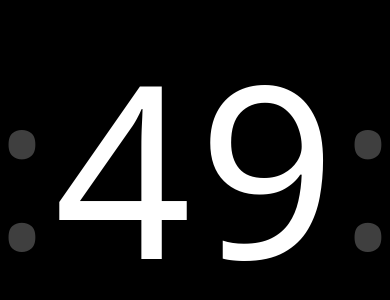
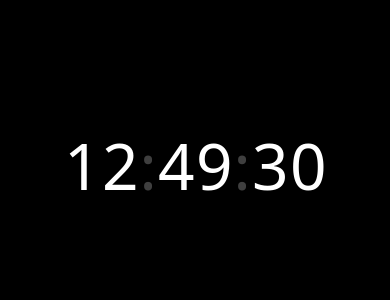
Before and after one commit to Ethan8787/web, a React (Vite) app: page /clock in a window 390 px wide. Shown: the part 256-556 px from the top of the page. Built offline with nearby package versions, Linux system fonts and the light colour scheme.

Commit message:
mobile support

```diff
--- a/src/components/Clock.css
+++ b/src/components/Clock.css
@@ -27,8 +27,12 @@
 
 .scroll-timer {
     display: flex;
-    font-size: 15rem;
     align-items: center;
+    font-size: clamp(
+            4rem,
+            calc(100vw - 575px),
+            15rem
+    );
 }
 
 .digit {
@@ -49,11 +53,7 @@
 }
 
 .colon {
-    font-size: 0.9em;
-    line-height: 1.2em;
-    display: inline-flex;
-    align-items: center;
-    justify-content: center;
+    font-size: 1em;
     transform: translate3d(0, 0, 0);
     will-change: opacity;
     animation: colonBreath 1s infinite;
--- a/src/components/Clock.jsx
+++ b/src/components/Clock.jsx
@@ -1,9 +1,11 @@
-import { useEffect, useRef } from "react";
+import { useEffect, useRef, useState } from "react";
 import "./Clock.css";
+import Navbar from "./Navbar.jsx";
 
 export default function Clock() {
     const digitRefs = useRef({});
     const timerRef = useRef(null);
+    const [isFullscreen, setIsFullscreen] = useState(true);
 
     const clearDigit = digit => {
         while (digit.firstChild) digit.removeChild(digit.firstChild);
@@ -25,7 +27,6 @@ export default function Clock() {
     const animateDigit = (id, value) => {
         const digit = digitRefs.current[id];
         if (!digit) return;
-
         if (digit.dataset.value == value) return;
 
         const oldSpan = digit.querySelector("span");
@@ -95,17 +96,25 @@ export default function Clock() {
             }
         };
 
+        const onFullscreenChange = () => {
+            setIsFullscreen(!!document.fullscreenElement);
+        };
+
         document.addEventListener("visibilitychange", onVisibilityChange);
+        document.addEventListener("fullscreenchange", onFullscreenChange);
 
         return () => {
             clearTimeout(timerRef.current);
             document.removeEventListener("visibilitychange", onVisibilityChange);
+            document.removeEventListener("fullscreenchange", onFullscreenChange);
         };
     }, []);
 
     const bind = id => el => (digitRefs.current[id] = el);
 
     return (
+        <>
+            {!isFullscreen && <Navbar />}
             <div className="clock-shell">
                 <div className="clock-layer">
                     <div className="scroll-timer">
@@ -122,5 +131,6 @@ export default function Clock() {
                     </div>
                 </div>
             </div>
+        </>
     );
 }
```
Lines whose indentation alone changed are shown as unchanged.
